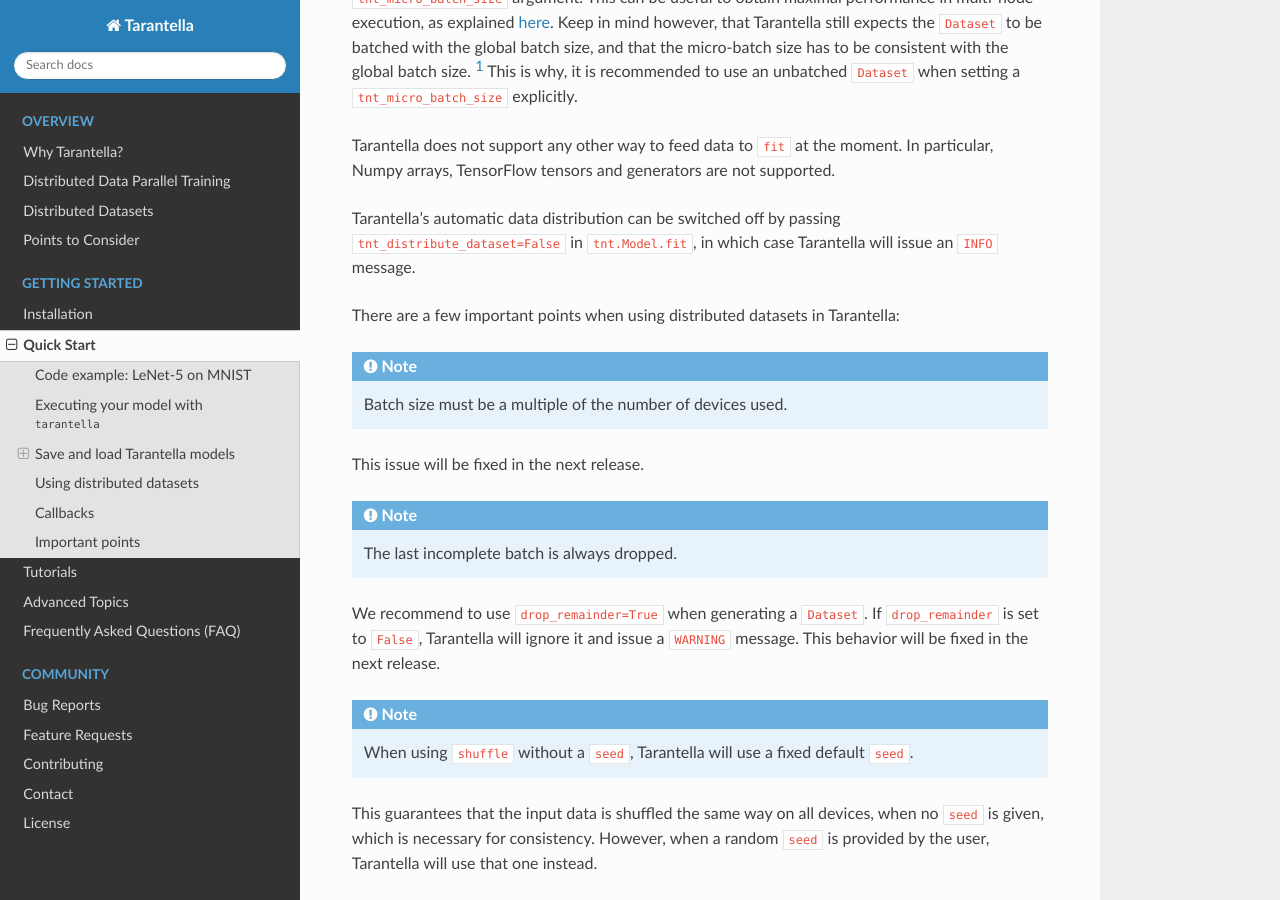
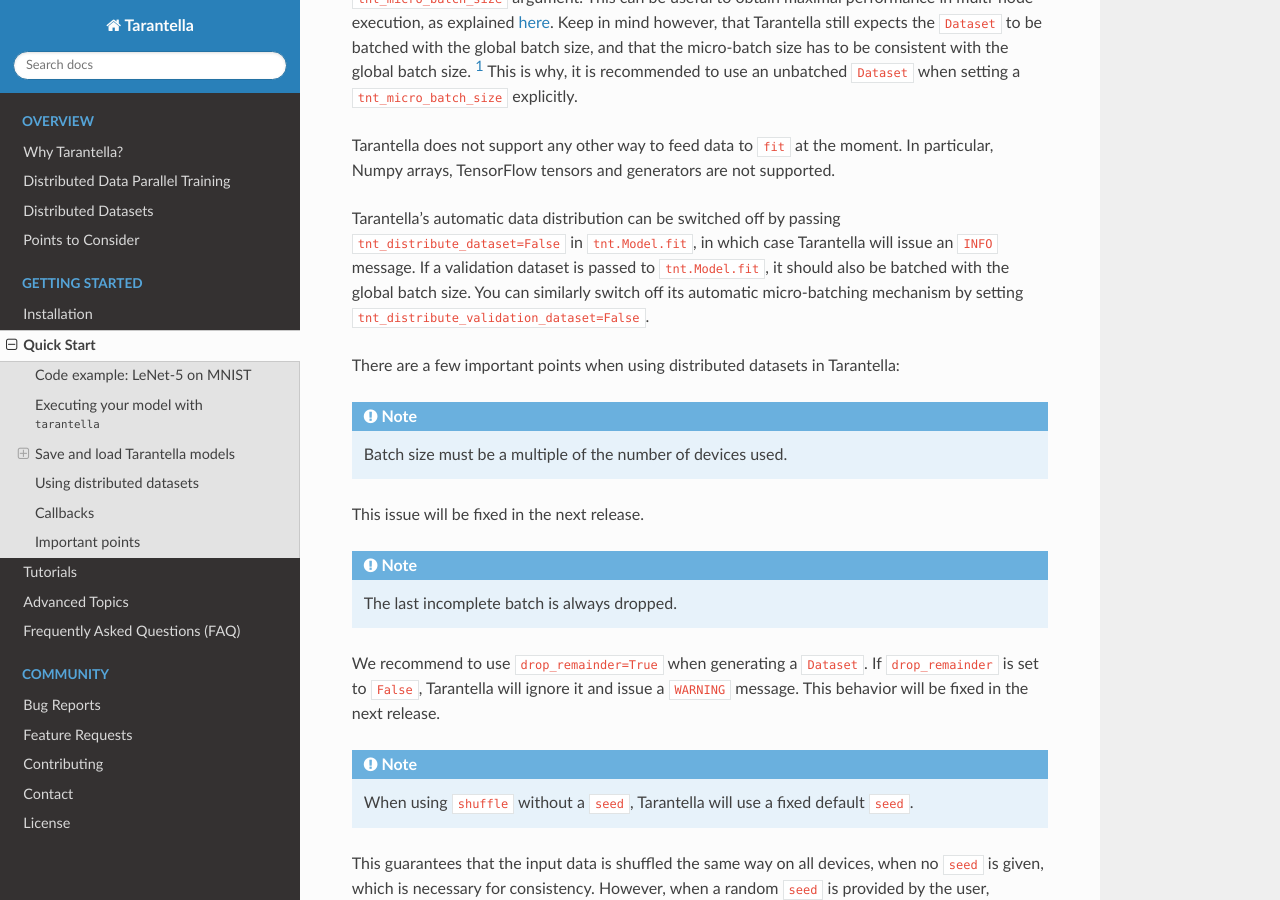
Before and after one commit to cc-hpc-itwm/tarantella, a Sphinx documentation site: the page built from docs/source/quick_start.rst, in a window 1280 px wide and 900 px high, scrolled down 7307 px. Built offline with Sphinx 7.4.7 and the Read the Docs theme 2.0.0, drawn with Linux system fonts in a browser that asks for light colours.

Commit message:
Docs: quick start: explain `tnt_distribute_validation_dataset` flag

```diff
--- a/docs/source/quick_start.rst
+++ b/docs/source/quick_start.rst
@@ -351,6 +351,9 @@
 Tarantella's automatic data distribution can be switched off by passing
 ``tnt_distribute_dataset=False`` in ``tnt.Model.fit``, in which case Tarantella
 will issue an ``INFO`` message.
+If a validation dataset is passed to ``tnt.Model.fit``, it should also be batched
+with the global batch size. You can similarly switch off its automatic
+micro-batching mechanism by setting ``tnt_distribute_validation_dataset=False``.
 
 There are a few important points when using distributed datasets in Tarantella:
 
```
